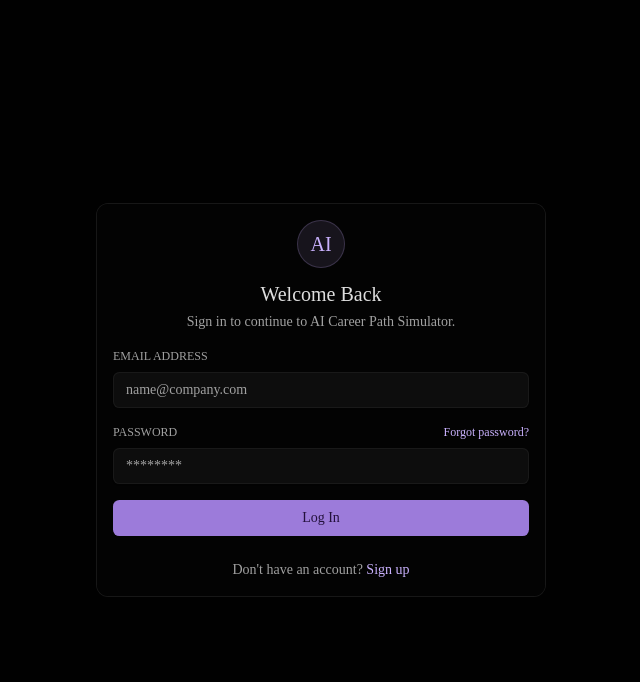
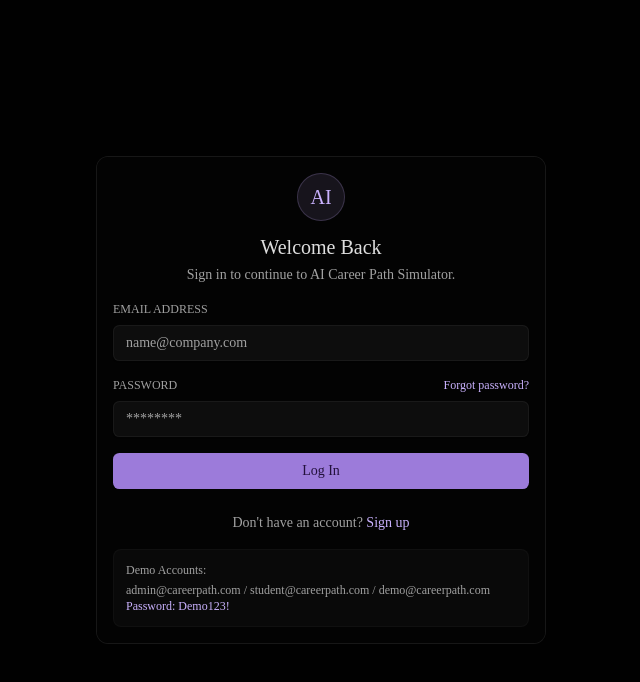
Before and after one commit to Souravpreetsingh/AI-Career-Path-Simulator-Frontend, a Next.js app: page /login in a window 1280 px wide. Shown: the top 682 px of the page, without its empty margins (319-959 px from the left). Built offline with nearby package versions, Linux system fonts and the light colour scheme; no server answers.

Commit message:
Improve signup/login error messages, add demo credentials hint

```diff
--- a/src/app/login/page.tsx
+++ b/src/app/login/page.tsx
@@ -25,7 +25,12 @@
       await login(email, password);
       router.push('/dashboard');
     } catch (err: any) {
-      setError(err?.message || 'Invalid email or password');
+      const msg = err?.response?.data?.message || err?.message || 'Invalid email or password';
+      if (err?.response?.status === 401) {
+        setError('Invalid email or password. Try demo@careerpath.com / Demo123!');
+      } else {
+        setError(msg);
+      }
     } finally {
       setLoading(false);
     }
@@ -65,6 +70,11 @@
             Don&apos;t have an account?{' '}
             <Link href="/signup" className="text-primary hover:underline">Sign up</Link>
           </p>
+          <div className="mt-4 p-3 rounded-lg bg-surface-variant/30 border border-border/30 text-xs text-muted-foreground">
+            <p className="font-medium mb-1">Demo Accounts:</p>
+            <p>admin@careerpath.com / student@careerpath.com / demo@careerpath.com</p>
+            <p className="text-primary">Password: Demo123!</p>
+          </div>
         </CardContent>
       </Card>
     </div>
--- a/src/app/signup/page.tsx
+++ b/src/app/signup/page.tsx
@@ -39,7 +39,12 @@
       });
       router.push('/assessment');
     } catch (err: any) {
-      setError(err?.message || 'Registration failed');
+      const msg = err?.response?.data?.message || err?.message || 'Registration failed';
+      if (msg.includes('duplicate') || msg.includes('already exists') || err?.response?.status === 409) {
+        setError('This email is already registered. Please try logging in instead.');
+      } else {
+        setError(msg);
+      }
     } finally {
       setLoading(false);
     }
```
